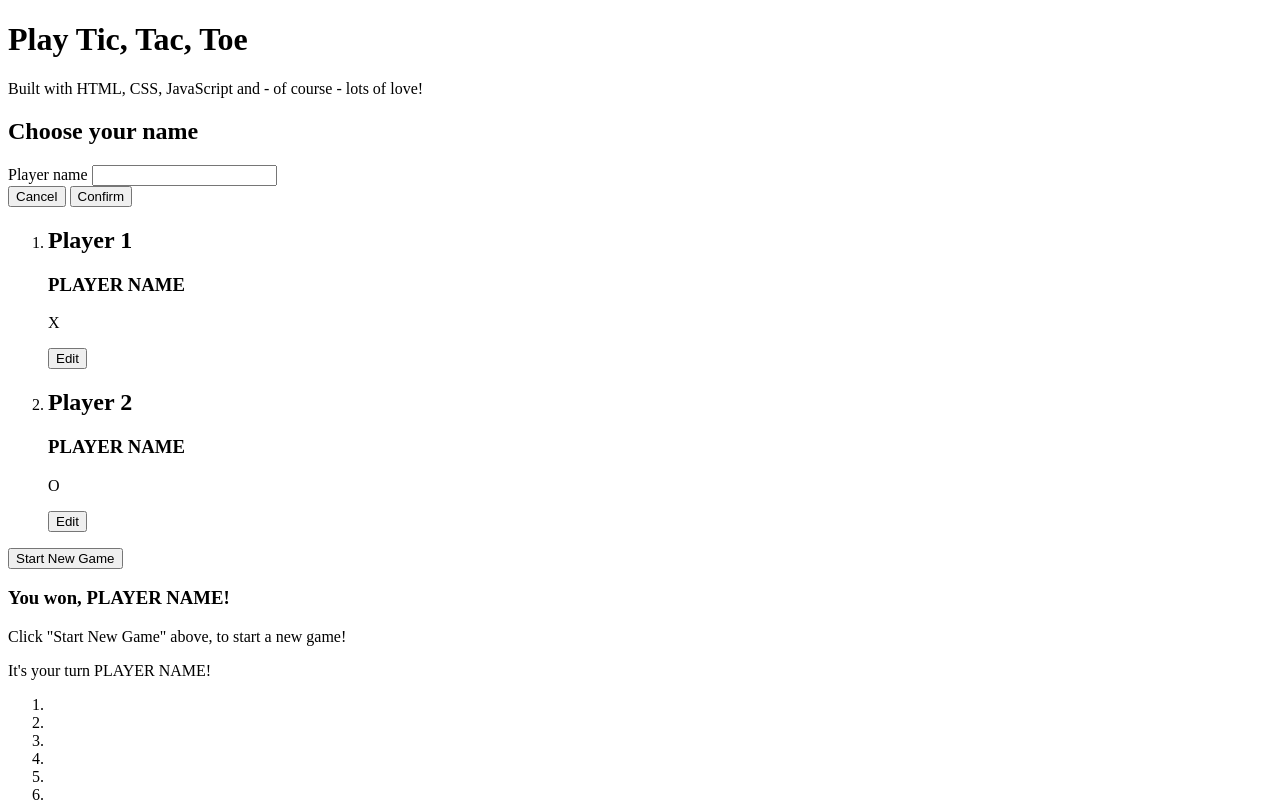
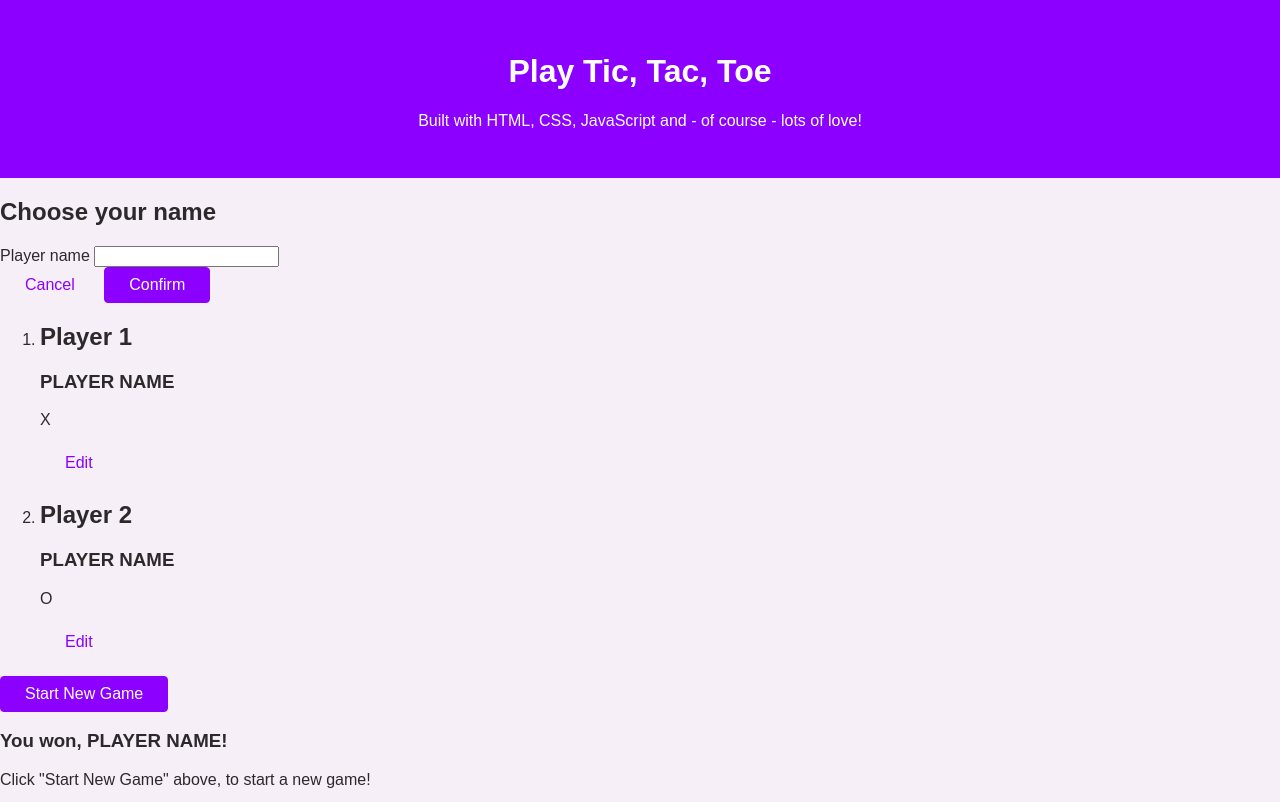
Before and after one commit to anshul1004/Tic-Tac-Toe, a plain HTML site: page index.html in a window 1280 px wide. Shown: the top 802 px of the page. Drawn offline with Linux system fonts and the light colour scheme.

Commit message:
Add base page styles

```diff
--- a/index.html
+++ b/index.html
@@ -5,9 +5,16 @@
     <meta http-equiv="X-UA-Compatible" content="IE=edge" />
     <meta name="viewport" content="width=device-width, initial-scale=1.0" />
     <title>Tic Tac Toe</title>
+    <link rel="preconnect" href="https://fonts.googleapis.com" />
+    <link rel="preconnect" href="https://fonts.gstatic.com" crossorigin />
+    <link
+      href="https://fonts.googleapis.com/css2?family=Open+Sans:wght@400;700&display=swap"
+      rel="stylesheet"
+    />
+    <link rel="stylesheet" href="/styles/styles.css" />
   </head>
   <body>
-    <header>
+    <header id="main-header">
       <h1>Play Tic, Tac, Toe</h1>
       <p>Built with HTML, CSS, JavaScript and - of course - lots of love!</p>
     </header>
@@ -20,8 +27,8 @@
             <input type="text" name="playername" id="playername" />
           </div>
           <div>
-            <button type="button">Cancel</button>
-            <button type="submit">Confirm</button>
+            <button type="button" class="btn btn-alt">Cancel</button>
+            <button type="submit" class="btn">Confirm</button>
           </div>
         </form>
       </aside>
@@ -33,7 +40,7 @@
               <h2>Player 1</h2>
               <h3>PLAYER NAME</h3>
               <p>X</p>
-              <button>Edit</button>
+              <button class="btn btn-alt">Edit</button>
             </article>
           </li>
           <li>
@@ -41,11 +48,11 @@
               <h2>Player 2</h2>
               <h3>PLAYER NAME</h3>
               <p>O</p>
-              <button>Edit</button>
+              <button class="btn btn-alt">Edit</button>
             </article>
           </li>
         </ol>
-        <button>Start New Game</button>
+        <button class="btn">Start New Game</button>
       </section>
 
       <section id="active-game">
--- /dev/null
+++ b/styles/styles.css
@@ -0,0 +1,39 @@
+body {
+  margin: 0;
+  font-family: "Open-Sans", sans-serif;
+  color: rgb(44, 41, 44);
+  background-color: rgb(247, 239, 247);
+}
+
+#main-header {
+  background-color: rgb(140, 0, 255);
+  color: white;
+  padding: 2rem 5%;
+  text-align: center;
+}
+
+.btn {
+  font: inherit;
+  padding: 0.5rem 1.5rem;
+  background-color: rgb(140, 0, 255);
+  border: 1px solid rgb(140, 0, 255);
+  color: white;
+  border-radius: 4px;
+  cursor: pointer;
+}
+
+.btn-alt {
+  background-color: transparent;
+  border-color: transparent;
+  color: rgb(140, 0, 255);
+}
+
+.btn:hover {
+  background-color: rgb(79, 10, 190);
+  border-color: rgb(79, 10, 190);
+}
+
+.btn-alt:hover {
+  background-color: rgb(230, 201, 252);
+  border-color: transparent;
+}
```
